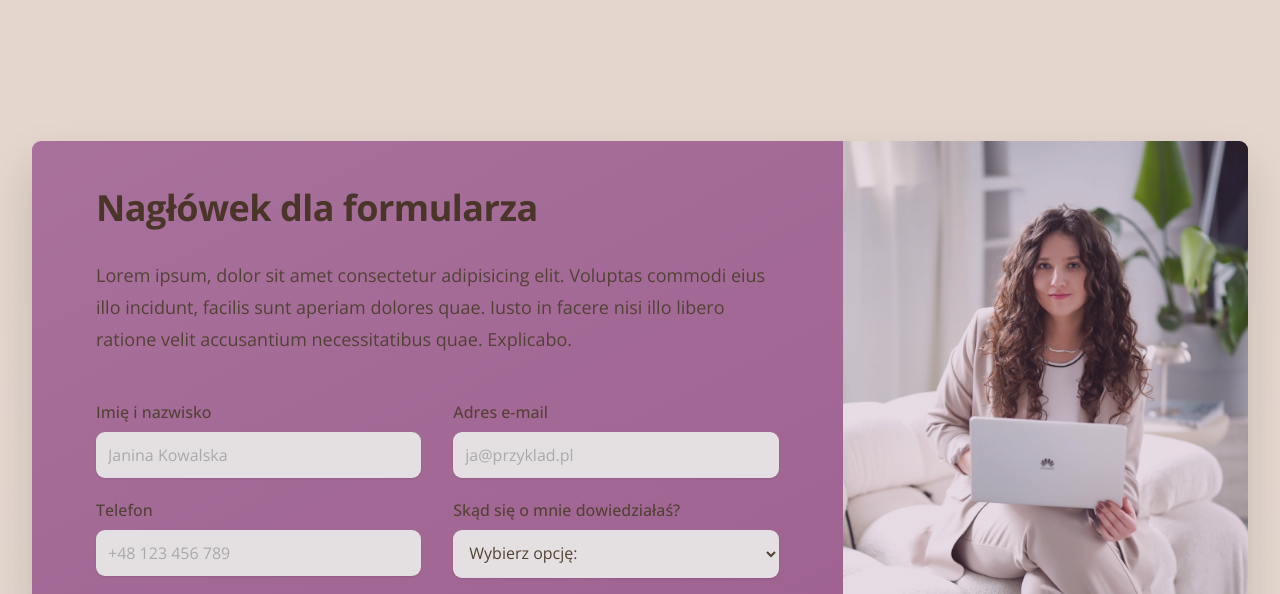
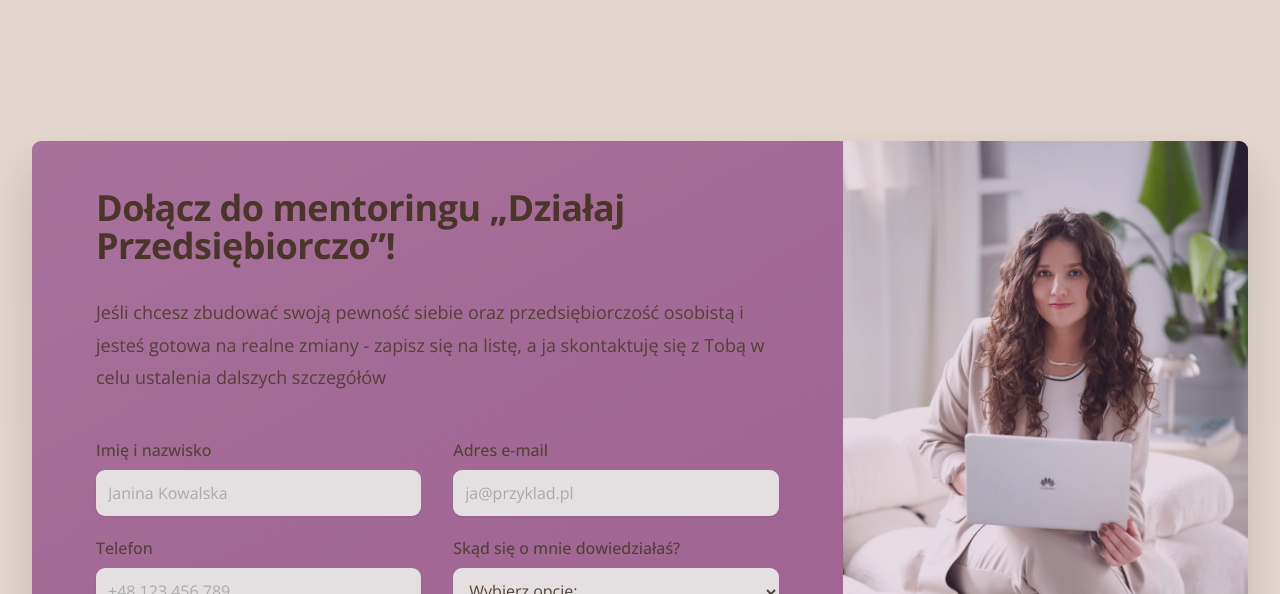
Before and after one commit to danielkuciej/domi-landing-page, a plain HTML site: page index.html in a window 1280 px wide. Shown: the part 5540-6134 px from the top of the page. Drawn offline with nearby package versions, Linux system fonts and the light colour scheme; a web font is replaced by a local one.

Commit message:
Swapped for text

```diff
--- a/index.html
+++ b/index.html
@@ -414,7 +414,7 @@
             </div>
             <p class="price">2197 PLN</p>
             <div class="offer-sign-up">
-              <a href="#" class="btn">Zapisuje się!</a>
+              <a href="#" class="btn">Zapisuję się!</a>
             </div>
           </div>
 
@@ -800,12 +800,14 @@
         <div class="container margin-top">
           <div class="cta">
             <div class="cta-text-box">
-              <h2 class="heading-primary">Nagłówek dla formularza</h2>
+              <h2 class="heading-primary">
+                Dołącz do mentoringu „Działaj Przedsiębiorczo”!
+              </h2>
               <p class="cta-text">
-                Lorem ipsum, dolor sit amet consectetur adipisicing elit.
-                Voluptas commodi eius illo incidunt, facilis sunt aperiam
-                dolores quae. Iusto in facere nisi illo libero ratione velit
-                accusantium necessitatibus quae. Explicabo.
+                Jeśli chcesz zbudować swoją pewność siebie oraz
+                przedsiębiorczość osobistą i jesteś gotowa na realne zmiany -
+                zapisz się na listę, a ja skontaktuję się z Tobą w celu
+                ustalenia dalszych szczegółów
               </p>
 
               <form class="cta-form" name="sign-up" netlify>
```
